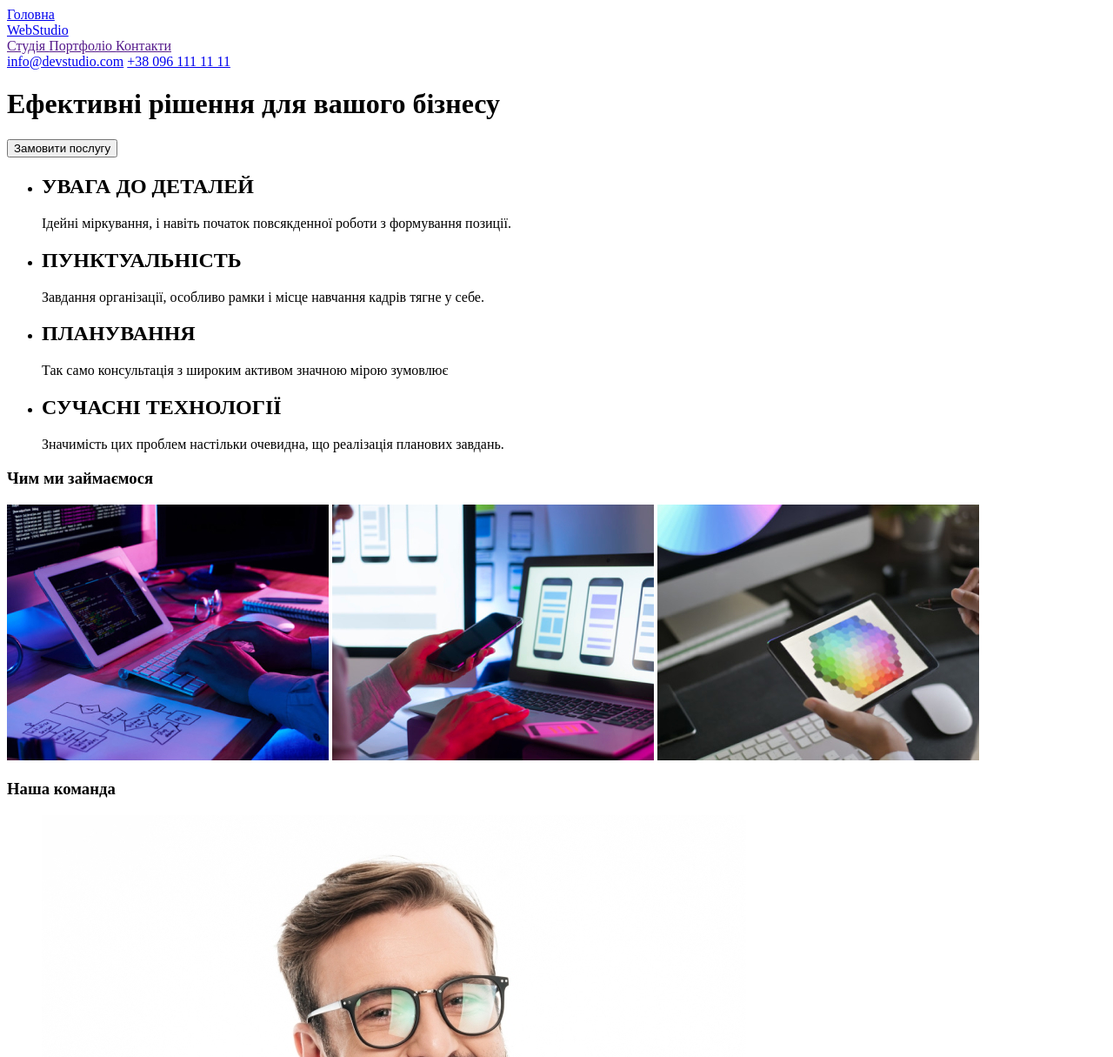
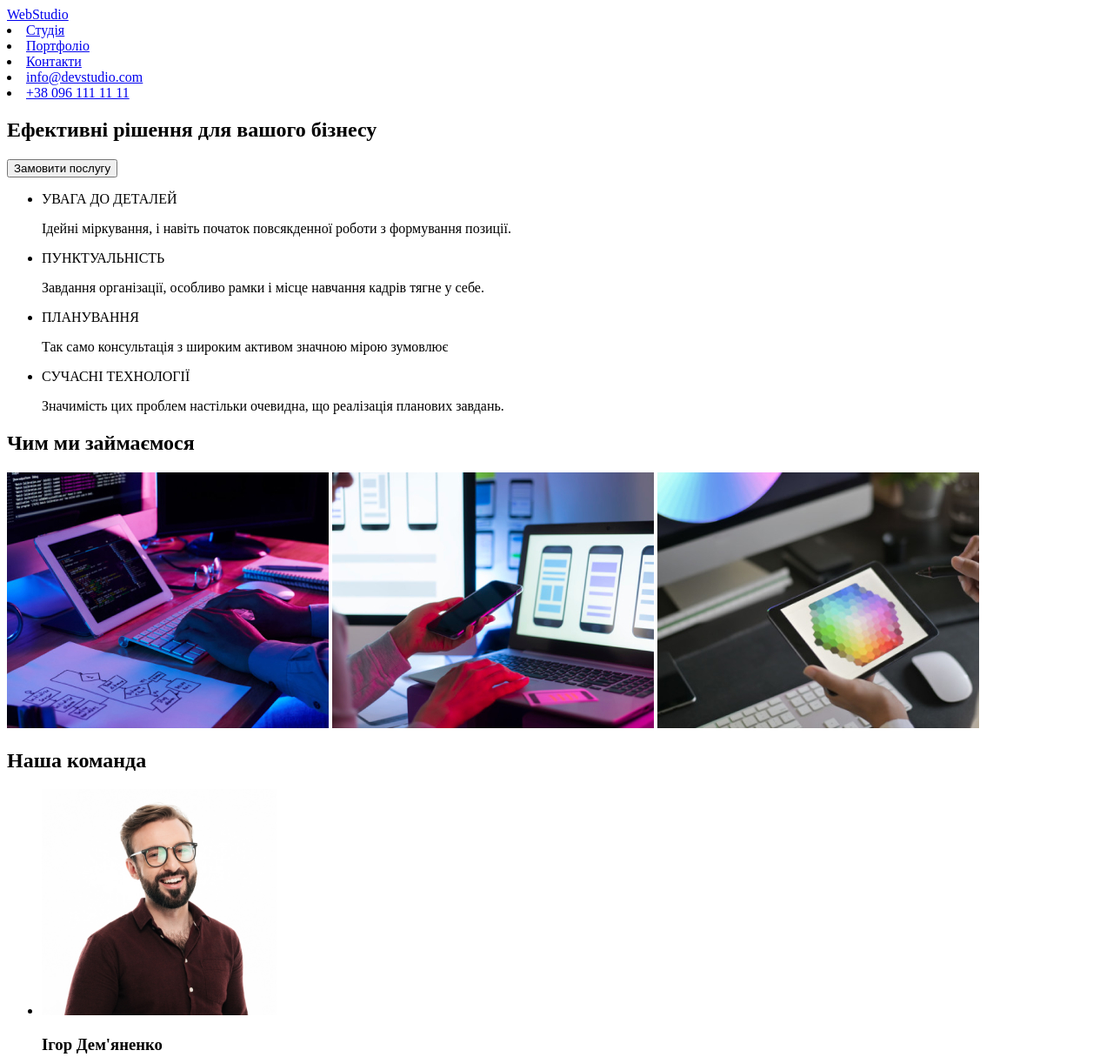
Before and after one commit to Diana323/goit-markup-hw-01, a plain HTML site: page index.html in a window 1280 px wide. Shown: the top 1215 px of the page at 87% size. Drawn offline with Linux system fonts and the light colour scheme.

Commit message:
виправлення помилок
зміна розміру картинок, секції добавлені, та змінені.

```diff
--- a/index.html
+++ b/index.html
@@ -1,78 +1,68 @@
 <!DOCTYPE html>
-<html lang="UA">
+<html lang="uk">
 <head>
     <meta charset="UTF-8">
     <meta http-equiv="X-UA-Compatible" content="IE=edge">
     <meta name="viewport" content="width=device-width, initial-scale=1.0">
-    <title>Document</title>
+    <title>WebStudio</title>
 </head>
 <body>
-    <a href="./">Головна</a>
+    <section>
     <header>
-        <a href="./">WebStudio</a>
+        <a href="./index.html">WebStudio</a>
     <nav>
-        <a href="">Студія </a>
-        <a href="">Портфоліо </a>
-        <a href=""> Контакти</a>
+        <li><a href="./index.html">Студія </a></li>
+       <li> <a href="./index.html">Портфоліо </a></li>
+       <li> <a href="./index.html"> Контакти</a></li>
+       <li><a href="address: info@devstudio.com">
+info@devstudio.com</a></li>
+    <li><a href="tel:+38 096 111 11 11"> +38 096 111 11 11</a></li>
     </nav>
-    <a href="address: info@devstudio.com">
-info@devstudio.com</a>
-    <a href="tel:+38 096 111 11 11"> +38 096 111 11 11</a>
-    <h1>Ефективні рішення для вашого бізнесу</h1>
+    </ul>
+    </header>
+     </section>
+    <main>
+        <section>
+         <h1>Ефективні рішення для вашого бізнесу</h1>
     <button> Замовити послугу</button>
-    </header>
+    </section>
     <section>
     <ul>
-    <li>
-        <h2> УВАГА ДО ДЕТАЛЕЙ</h2> <p>Ідейні міркування, і навіть початок повсякденної роботи з формування позиції. </p>
-     </li>
-   </ul>
-     <ul>
-    <li>
-        <h2>ПУНКТУАЛЬНІСТЬ</h2> <p>Завдання організації, особливо рамки і місце навчання кадрів тягне у себе.</p>
-     </li>
-   </ul>
-    <ul>
-    <li>
-        <h2>ПЛАНУВАННЯ</h2> <p>Так само консультація з широким активом значною мірою зумовлює</p>
-     </li>
-   </ul>
-    <ul>
-    <li>
-        <h2>СУЧАСНІ ТЕХНОЛОГІЇ</h2> <p>Значимість цих проблем настільки очевидна, що реалізація планових завдань.</p>
-     </li>
+        <li> УВАГА ДО ДЕТАЛЕЙ <p>Ідейні міркування, і навіть початок повсякденної роботи з формування позиції. </p></li>
+        <li>ПУНКТУАЛЬНІСТЬ <p>Завдання організації, особливо рамки і місце навчання кадрів тягне у себе.</p></li>
+        <li>ПЛАНУВАННЯ <p>Так само консультація з широким активом значною мірою зумовлює</p></li>
+        <li>СУЧАСНІ ТЕХНОЛОГІЇ <p>Значимість цих проблем настільки очевидна, що реалізація планових завдань.</p></li>
    </ul>
    </section>
-   <h3>Чим ми займаємося</h3>
-   <img src="images\box 11.jpg" alt="картинка робота "/>
-   <img src="images\box 22.jpg" alt="картинка робота "/>
-   <img src="images\box 33.jpg" alt="картинка планшет палітра кольорів"/>
-    <h3>Наша команда</h3>
-    <figure>
-    <img src="images\img1.jpg" alt="Ігор Дем'яненко" >
-    <figcaption> Ігор Дем'яненко</figcaption>Product Designer
-    </figure>
-    <figure>
-    <img src="images\img2.jpg" alt="Ольга Рєпіна" >
-    <figcaption>Ольга Рєпіна</figcaption>Frontend Developer
-    </figure>
-    <figure>
-    <img src="images\img3.jpg" alt=" Микола Тарасов" >
-    <figcaption> Микола Тарасов</figcaption>Marketing
-    </figure>
-    <figure>
-    <img src="images\img4.jpg" alt=" Михайло Єрмаков " >
-    <figcaption>Михайло Єрмаков</figcaption>UI Designer
-    </figure>
+   <section>
+   <h2>Чим ми займаємося</h2>
+   <img src="images\box11.jpg" alt="картинка робота " />
+   <img src="images\box22.jpg" alt="картинка робота "/>
+   <img src="images\box33.jpg" alt="картинка планшет палітра кольорів"/>
+   </section>
+   <section>
+    <h2>Наша команда</h2>
+    <ul>
+        <li><img src="images\img1.jpg" width="270" alt="Ігор Дем'яненко" >
+    <h3> Ігор Дем'яненко </h3> <p>Product Designer </p></li>
+        <li><img src="images\img2.jpg" width="270" alt="Ольга Рєпіна">
+    <h3> Ольга Рєпіна</h3> <p>Frontend Developer</p></li>
+        <li> <img src="images\img3.jpg" width="270" alt=" Микола Тарасов" >
+        <h3>Микола Тарасов</h3> <p>Marketing</p></li>
+        <li> <img src="images\img4.jpg" width="270" alt=" Михайло Єрмаков " >
+    <h3>Михайло Єрмаков</h3> <p>UI Designer</p></li>
+    </ul>
+    </section>
+    </main>
     <footer>
-     <a href="./">WebStudio</a>
+     <a href="./index.html">WebStudio</a>
      <address>
      <ul>
       <li><a href="https://www.google.com/maps/place/%D0%B1%D1%83%D0%BB.+%D0%9B%D0%B5%D1%81%D0%B8+%D0%A3%D0%BA%D1%80%D0%B0%D0%B8%D0%BD%D0%BA%D0%B8,+26,+%D0%9A%D0%B8%D0%B5%D0%B2,+02000/@50.4265807,30.5383858,17z/data=!4m21!1m15!4m14!1m6!1m2!1s0x40d4cf0e033ecbe9:0x57a4dffefec77da0!2z0LHRg9C70YzQstCw0YAg0JvQtdGB0ZYg0KPQutGA0LDRl9C90LrQuCwgMjYsINCa0LjRl9CyLCAwMjAwMA!2m2!1d30.5383858!2d50.4265807!1m6!1m2!1s0x40d4cf0e033ecbe9:0x57a4dffefec77da0!2z0LHRg9C7LiDQm9C10YHQuCDQo9C60YDQsNC40L3QutC4LCAyNiwg0JrQuNC10LIsIDAyMDAw!2m2!1d30.5383858!2d50.4265807!3m4!1s0x40d4cf0e033ecbe9:0x57a4dffefec77da0!8m2!3d50.4265807!4d30.5383858">м. Київ, пр-т Лесі Українки, 26</a></li>
       <li><a href="address: info@example.com">info@example.com</a></li>
       <li><a href="tel:+38 096 111 11 11"> +38 096 111 11 11</a> </li>
       </address>
- </ul>
+     </ul>
 </footer>
 </body>
 </html>
```
Also changed, not shown: images/box11.jpg (renamed from images/box 11.jpg), images/box22.jpg (renamed from images/box 22.jpg), images/box33.jpg (renamed from images/box 33.jpg).
